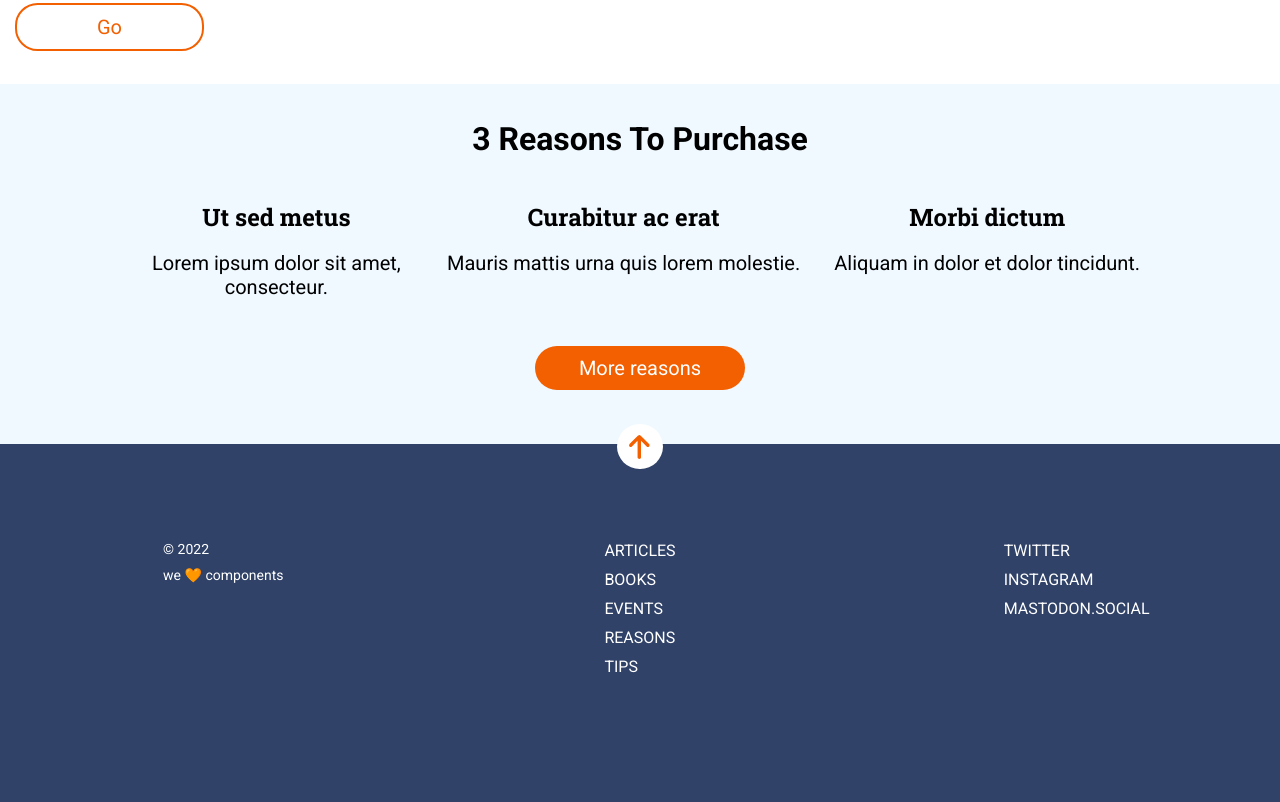
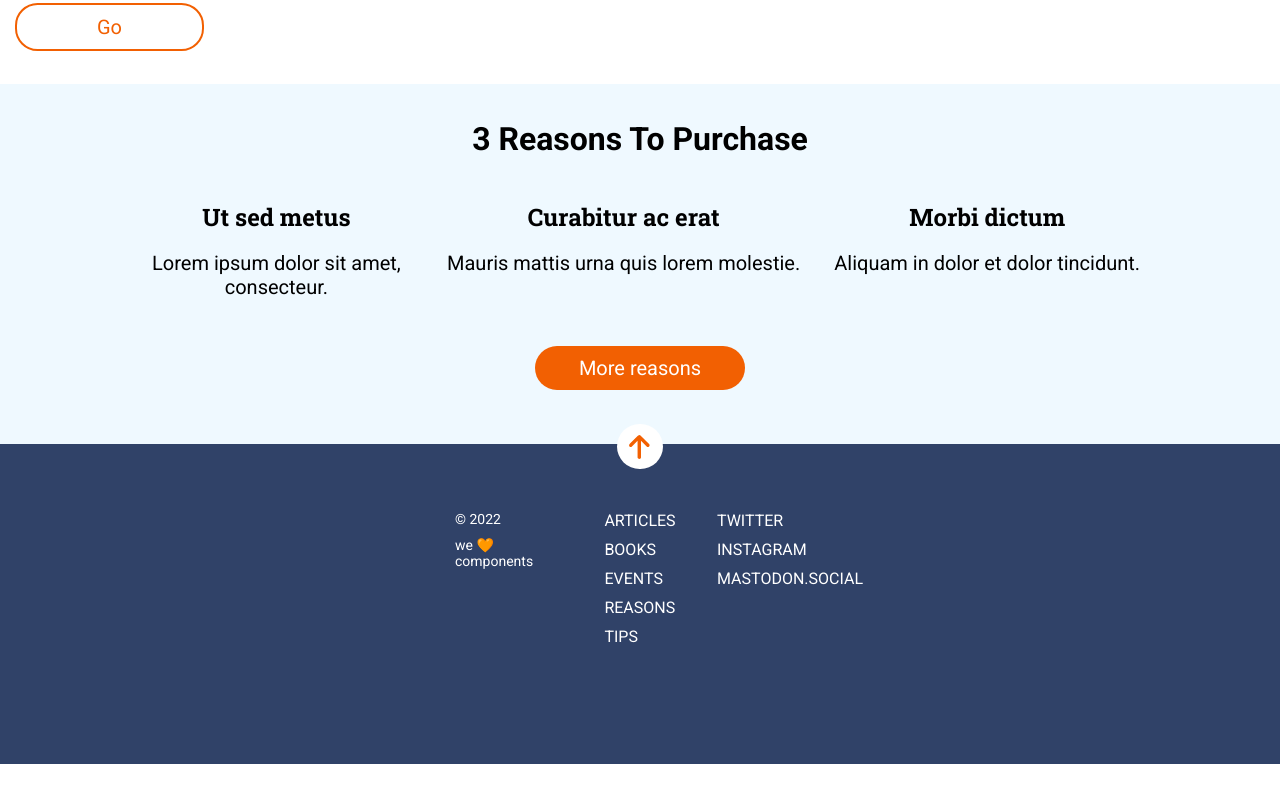
Before and after one commit to Nelicah/Anonymous-proxy, a website built with Vite: page src/index.html in a window 1280 px wide. Shown: the part 952-1754 px from the top of the page. After the commit the page ends 1716 px from the top, so only its background shows below. Built offline with nearby package versions, Linux system fonts and the light colour scheme.

Commit message:
doing desktop version

```diff
--- a/src/scss/sections/_footer.scss
+++ b/src/scss/sections/_footer.scss
@@ -86,3 +86,11 @@ $desktoptitles: 2em; /* 32px */
     padding-left: 40px;
   }
 }
+
+@media (min-width: 1280px) {
+  .footer {
+    gap: 0px;
+    grid-template-columns: 150px 150px 150px;
+    justify-content: center;
+  }
+}
```
